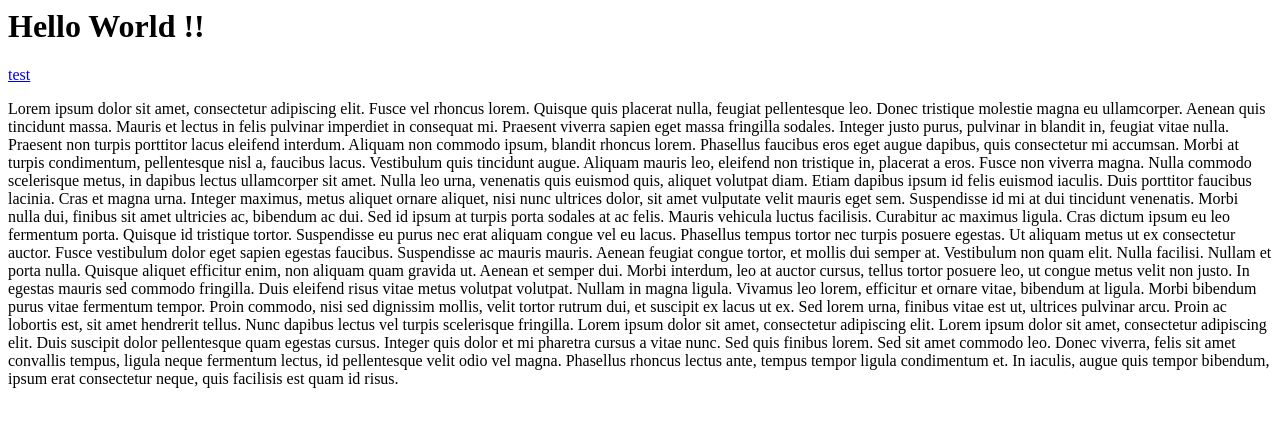
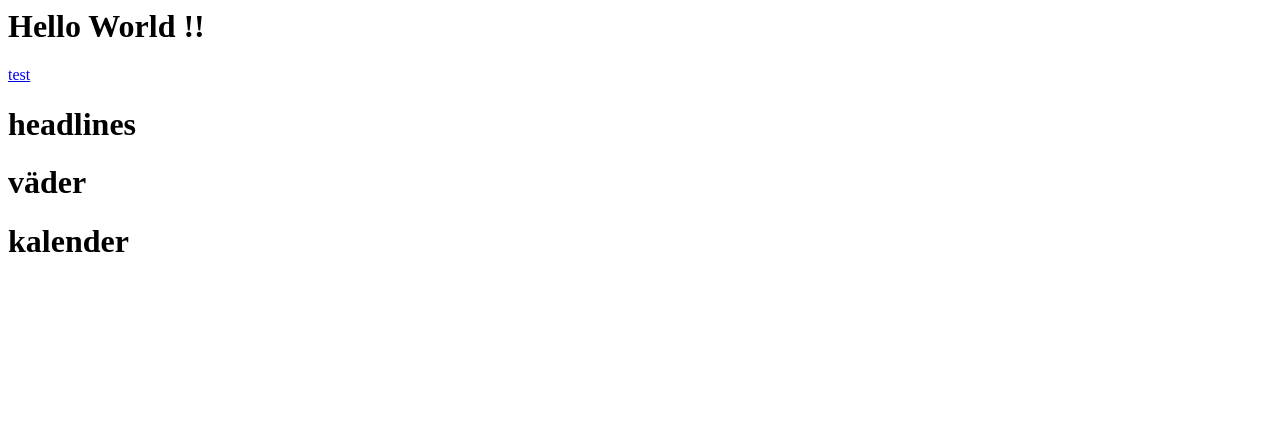
Before and after one commit to KNis031/my-project, a plain HTML site: page index.html in a window 1280 px wide. Drawn offline with Linux system fonts and the light colour scheme.

Commit message:
Update index.html

```diff
--- a/index.html
+++ b/index.html
@@ -1,11 +1,17 @@
 <h1>Hello World !!</h1>
 <a href="file2.html"> test </a>
-<p> Lorem ipsum dolor sit amet, consectetur adipiscing elit. Fusce vel rhoncus lorem. Quisque quis placerat nulla, feugiat pellentesque leo. Donec tristique molestie magna eu ullamcorper. Aenean quis tincidunt massa. Mauris et lectus in felis pulvinar imperdiet in consequat mi. Praesent viverra sapien eget massa fringilla sodales. Integer justo purus, pulvinar in blandit in, feugiat vitae nulla. Praesent non turpis porttitor lacus eleifend interdum. Aliquam non commodo ipsum, blandit rhoncus lorem. Phasellus faucibus eros eget augue dapibus, quis consectetur mi accumsan.
 
-Morbi at turpis condimentum, pellentesque nisl a, faucibus lacus. Vestibulum quis tincidunt augue. Aliquam mauris leo, eleifend non tristique in, placerat a eros. Fusce non viverra magna. Nulla commodo scelerisque metus, in dapibus lectus ullamcorper sit amet. Nulla leo urna, venenatis quis euismod quis, aliquet volutpat diam. Etiam dapibus ipsum id felis euismod iaculis. Duis porttitor faucibus lacinia. Cras et magna urna. Integer maximus, metus aliquet ornare aliquet, nisi nunc ultrices dolor, sit amet vulputate velit mauris eget sem. Suspendisse id mi at dui tincidunt venenatis. Morbi nulla dui, finibus sit amet ultricies ac, bibendum ac dui.
+<div>
+  <h1> headlines </h>
 
-Sed id ipsum at turpis porta sodales at ac felis. Mauris vehicula luctus facilisis. Curabitur ac maximus ligula. Cras dictum ipsum eu leo fermentum porta. Quisque id tristique tortor. Suspendisse eu purus nec erat aliquam congue vel eu lacus. Phasellus tempus tortor nec turpis posuere egestas. Ut aliquam metus ut ex consectetur auctor. Fusce vestibulum dolor eget sapien egestas faucibus. Suspendisse ac mauris mauris.
+</div>
 
-Aenean feugiat congue tortor, et mollis dui semper at. Vestibulum non quam elit. Nulla facilisi. Nullam et porta nulla. Quisque aliquet efficitur enim, non aliquam quam gravida ut. Aenean et semper dui. Morbi interdum, leo at auctor cursus, tellus tortor posuere leo, ut congue metus velit non justo. In egestas mauris sed commodo fringilla. Duis eleifend risus vitae metus volutpat volutpat. Nullam in magna ligula. Vivamus leo lorem, efficitur et ornare vitae, bibendum at ligula.
+<div class="wrapper">
+  <h1> väder </h>
 
-Morbi bibendum purus vitae fermentum tempor. Proin commodo, nisi sed dignissim mollis, velit tortor rutrum dui, et suscipit ex lacus ut ex. Sed lorem urna, finibus vitae est ut, ultrices pulvinar arcu. Proin ac lobortis est, sit amet hendrerit tellus. Nunc dapibus lectus vel turpis scelerisque fringilla. Lorem ipsum dolor sit amet, consectetur adipiscing elit. Lorem ipsum dolor sit amet, consectetur adipiscing elit. Duis suscipit dolor pellentesque quam egestas cursus. Integer quis dolor et mi pharetra cursus a vitae nunc. Sed quis finibus lorem. Sed sit amet commodo leo. Donec viverra, felis sit amet convallis tempus, ligula neque fermentum lectus, id pellentesque velit odio vel magna. Phasellus rhoncus lectus ante, tempus tempor ligula condimentum et. In iaculis, augue quis tempor bibendum, ipsum erat consectetur neque, quis facilisis est quam id risus. <p>
+</div>
+
+<div>
+  <h1> kalender </h>
+
+</div>
```
